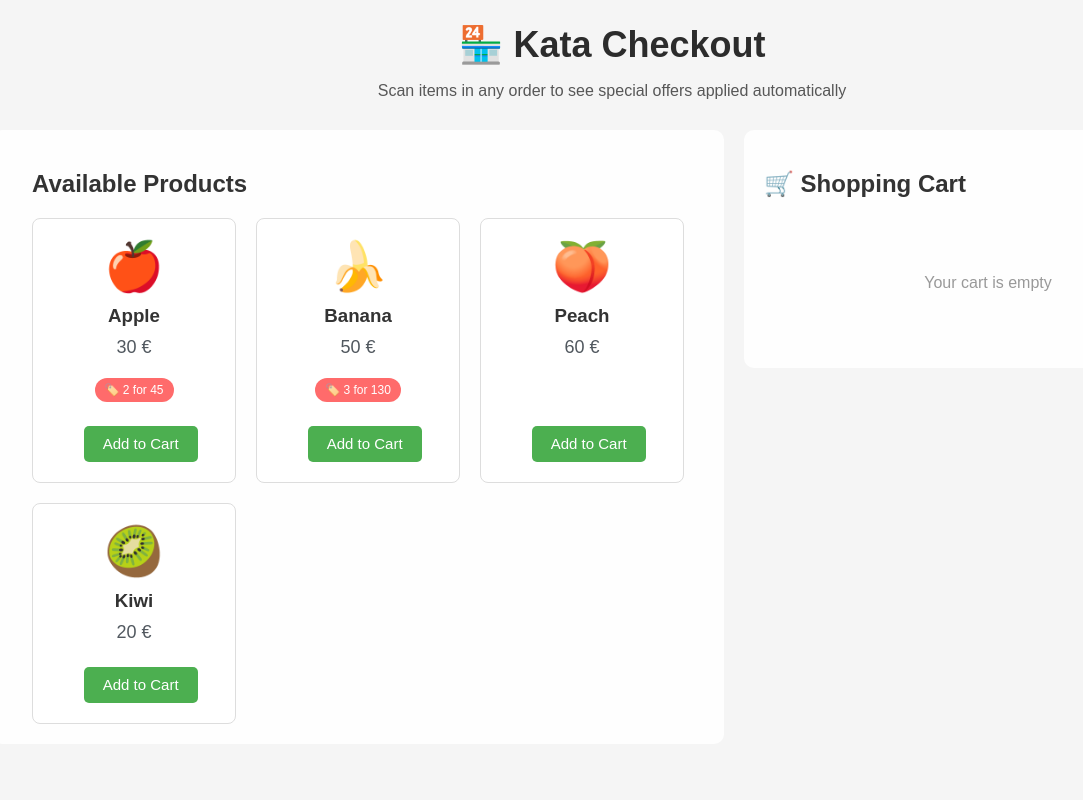
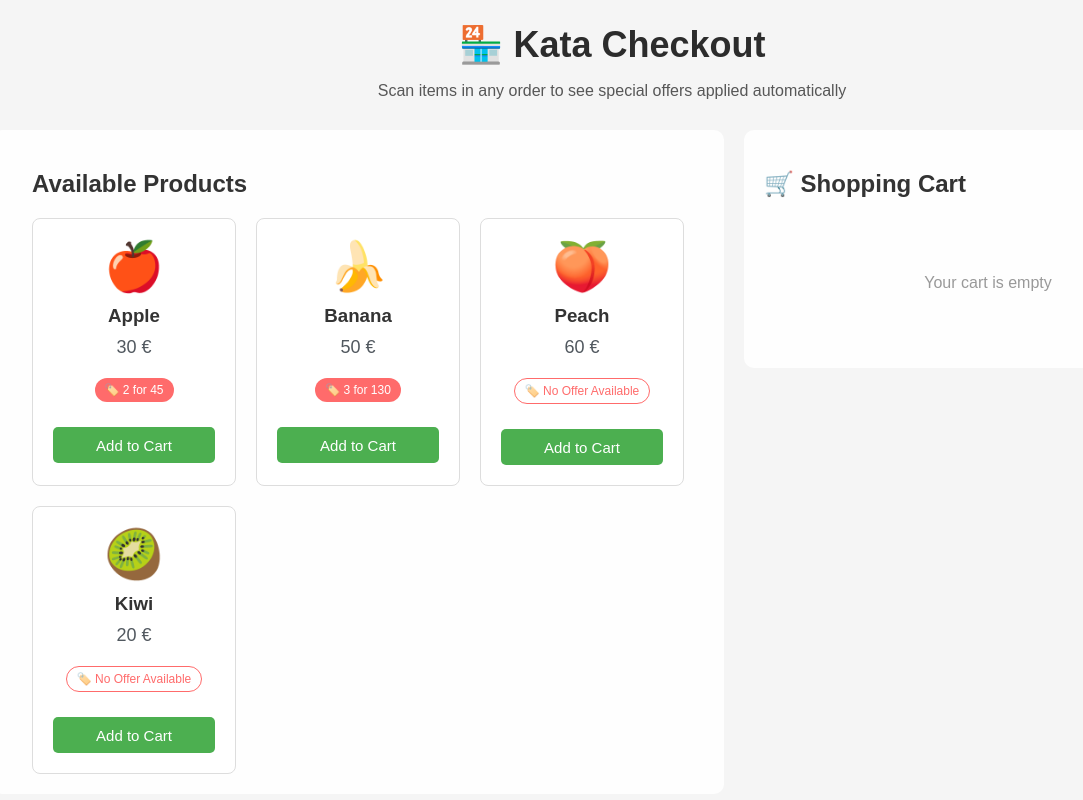
Before and after one commit to aumtuhin/checkout-kata, an Angular app: page /checkout in a window 1280 px wide. Shown: the whole page, without its empty margins (28-1111 px from the left). Built offline with nearby package versions, Linux system fonts and the light colour scheme.

Commit message:
fix: product card styles, added no offer badge

```diff
--- a/src/app/components/product-list/product-list.component.css
+++ b/src/app/components/product-list/product-list.component.css
@@ -21,7 +21,6 @@
   padding: 20px;
   text-align: center;
   transition: box-shadow 0.3s;
-  position: relative;
 }
 
 .product-card:hover {
@@ -46,12 +45,10 @@
 
 
 .badge-container {
-  padding-bottom: 50px;
+  padding-bottom: 15px;
 }
 
 
 .button-container {
-  position: absolute;
-  bottom: 20px;
-  left: 25%;
+  width: 100%;
 }
--- a/src/app/components/product-list/product-list.component.html
+++ b/src/app/components/product-list/product-list.component.html
@@ -10,6 +10,9 @@
         <app-badge *ngIf="getOffer(product.id)" variant="primary">
           🏷️ {{ getOffer(product.id)?.description }}
         </app-badge>
+        <app-badge *ngIf="!getOffer(product.id)" variant="outline">
+          🏷️ No Offer Available
+        </app-badge>
       </div>
 
       <div class="button-container">
```
